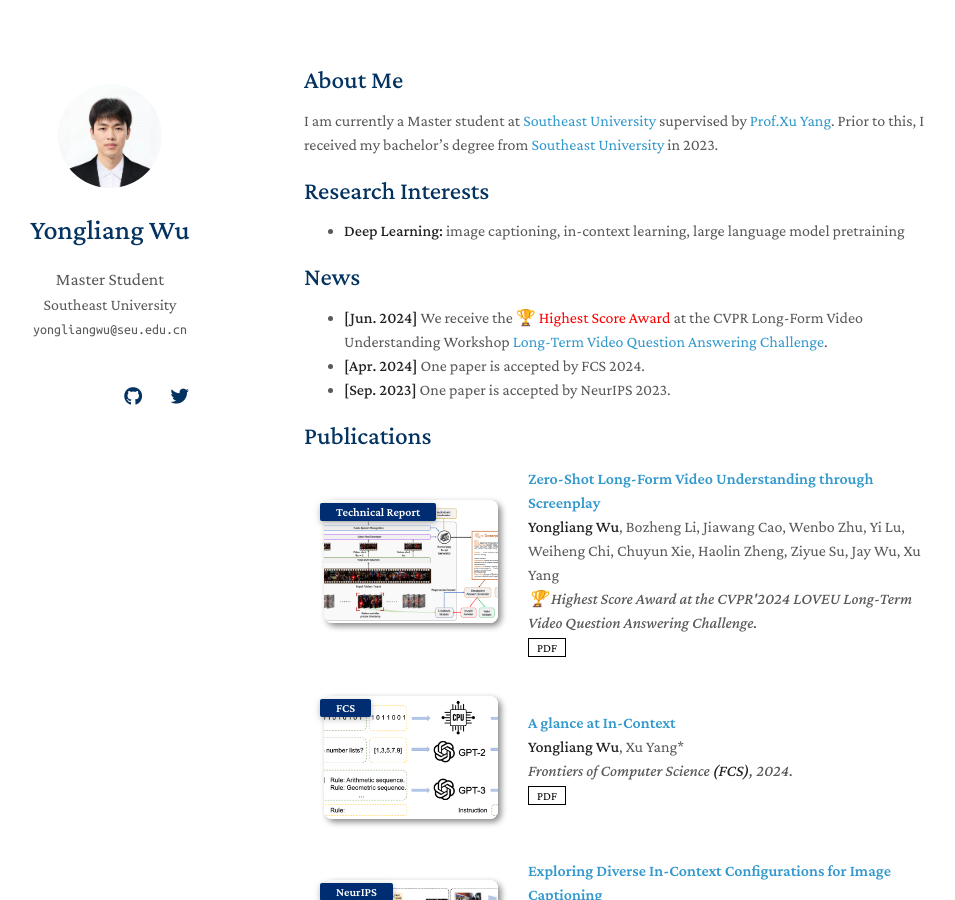
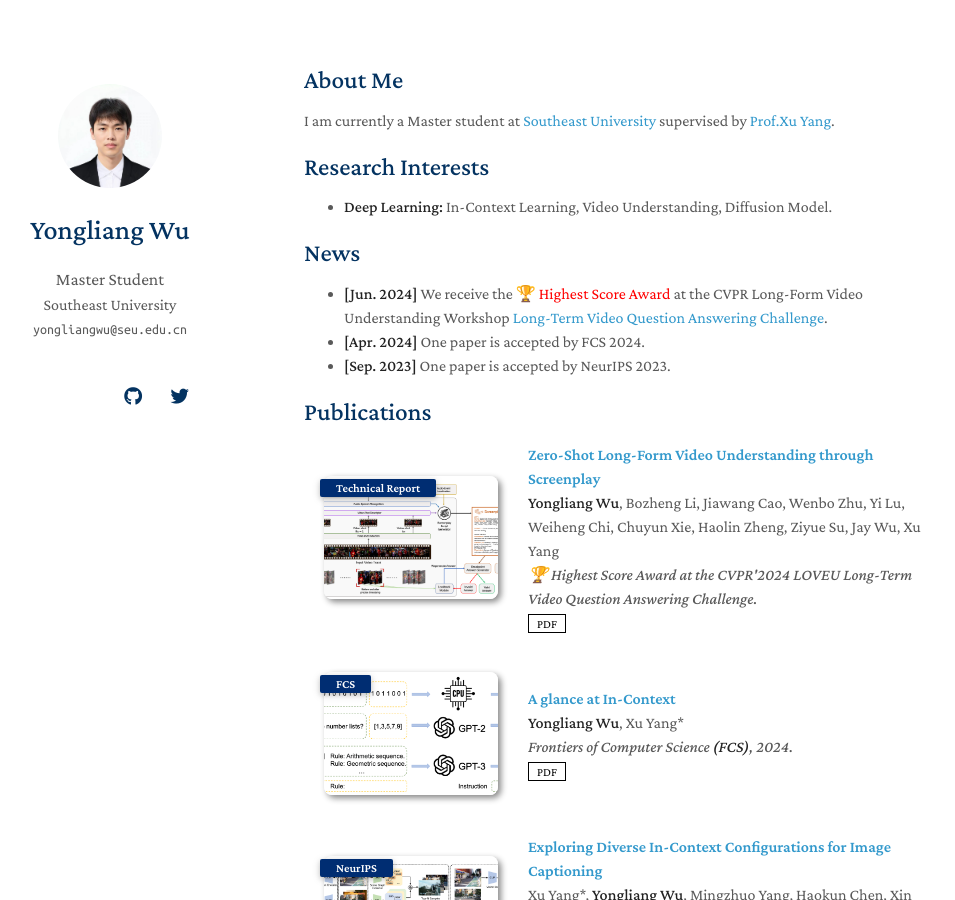
Before and after one commit to yongliang-wu/yongliang-wu.github.io, a Jekyll site: the page built from index.md, in a window 1280 px wide and 900 px high. Shown: the whole window, without its empty margins (166-1121 px from the left). Built offline with Jekyll 4.4.1, drawn with Linux system fonts in a browser that asks for light colours; nearby versions of some CDN libraries; a style sheet for code colours, icons or effects is not loaded; our own code applies the rules of GitHub Pages for plain Markdown files.

Commit message:
Update index.md

```diff
--- a/index.md
+++ b/index.md
@@ -4,11 +4,11 @@
 
 ## About Me
 
-I am currently a Master student at [Southeast University](https://www.seu.edu.cn/) supervised by [Prof.Xu Yang](https://yxpalmweb.github.io/). Prior to this, I received my bachelor's degree from [Southeast University](https://www.seu.edu.cn/) in 2023.
+I am currently a Master student at [Southeast University](https://www.seu.edu.cn/) supervised by [Prof.Xu Yang](https://yxpalmweb.github.io/).
 
 ## Research Interests
 
-- **Deep Learning:** image captioning, in-context learning, large language model pretraining
+- **Deep Learning:** In-Context Learning, Video Understanding, Diffusion Model.
 
 ## News
 
```
